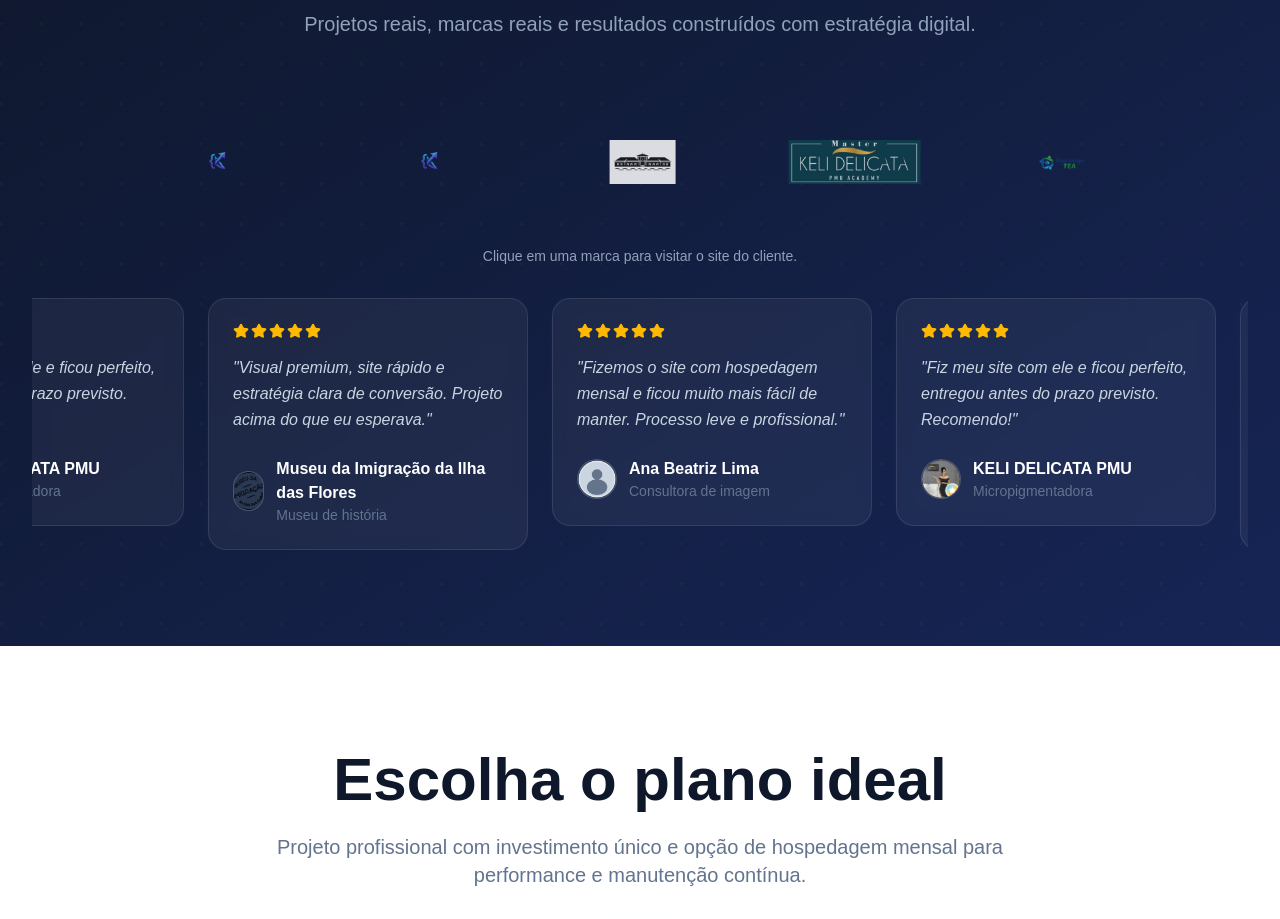
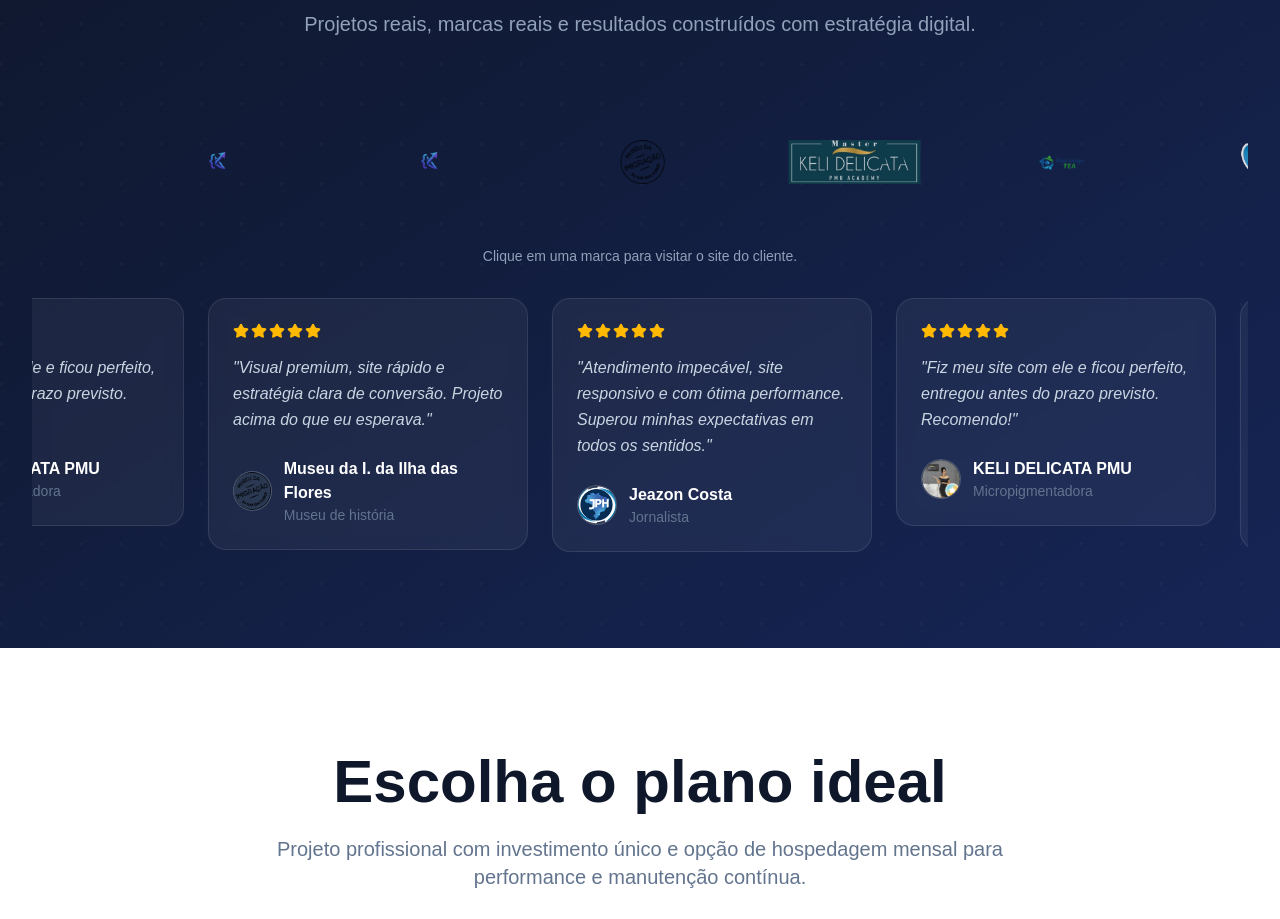
Before and after one commit to Klyzium/main-site, a React (Vite) app: page / in a window 1280 px wide. Shown: the part 2620-3539 px from the top of the page. Built offline with nearby package versions, Linux system fonts and the light colour scheme; the HTML template or start-up script is replaced by a standard one.

Commit message:
add novo portifolio

```diff
--- a/src/content/landing.ts
+++ b/src/content/landing.ts
@@ -5,7 +5,6 @@ import type {
   MaintenancePlan,
   NavLink,
   Plan,
-  Stat,
   Step,
   Testimonial,
 } from "@/types/landing";
@@ -84,13 +83,6 @@ export const STEPS: Step[] = [
   },
 ];
 
-export const RESULTS_STATS: Stat[] = [
-  { value: "+200", label: "Clientes atendidos" },
-  { value: "11%", label: "Conversão média atingida" },
-  { value: "5 dias", label: "Prazo médio de entrega" },
-  { value: "98%", label: "Satisfação dos clientes" },
-];
-
 export const TESTIMONIALS: Testimonial[] = [
   {
     name: "KELI DELICATA PMU",
@@ -100,18 +92,18 @@ export const TESTIMONIALS: Testimonial[] = [
     avatar: "/clientes/keli.png",
   },
   {
-    name: "Museu da Imigração da Ilha das Flores",
+    name: "Museu da I. da Ilha das Flores",
     role: "Museu de história",
     stars: 5,
     text: "Visual premium, site rápido e estratégia clara de conversão. Projeto acima do que eu esperava.",
     avatar: "/clientes/carimboP.png",
   },
   {
-    name: "Ana Beatriz Lima",
-    role: "Consultora de imagem",
+    name: "Jeazon Costa",
+    role: "Jornalista",
     stars: 5,
-    text: "Fizemos o site com hospedagem mensal e ficou muito mais fácil de manter. Processo leve e profissional.",
-    avatar: "/clientes/avatar-sem-foto.png",
+    text: "Atendimento impecável, site responsivo e com ótima performance. Superou minhas expectativas em todos os sentidos.",
+    avatar: "/logoClientes/jph.png",
   },
 ];
 
@@ -123,7 +115,7 @@ export const CLIENT_LOGOS: ClientLogo[] = [
   },
   {
     name: "Cliente 02",
-    logo: "/logoClientes/miif.png",
+    logo: "/clientes/carimboP.png",
     url: "https://www.miif.org.br",
   },
   {
@@ -138,7 +130,7 @@ export const CLIENT_LOGOS: ClientLogo[] = [
   },
   {
     name: "Cliente 05",
-    logo: "/logo/logo.png",
+    logo: "/logoClientes/jph.png",
     url: "https://klyzium.com.br",
   },
   {
```
Also changed, not shown: public/logoClientes/jph.png (added).
